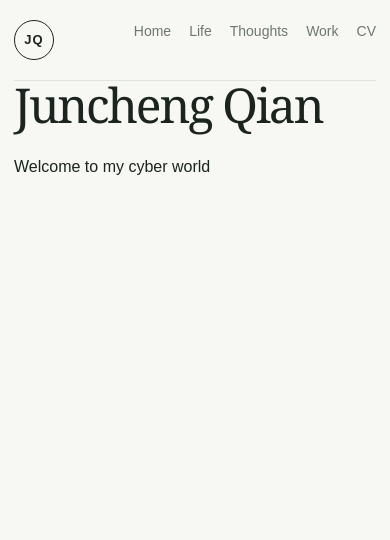
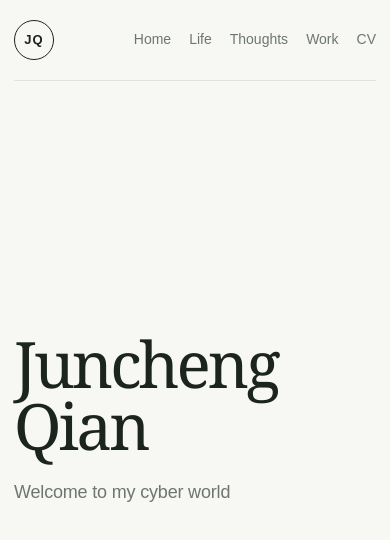
Before and after one commit to DandE9996/QJC_website, a Next.js app: page / in a window 390 px wide. Shown: the top 540 px of the page. Built offline with nearby package versions, Linux system fonts and the light colour scheme.

Commit message:
Refine page transition animation

```diff
--- a/app/globals.css
+++ b/app/globals.css
@@ -55,6 +55,14 @@ a {
   font-size: 13px;
   font-weight: 700;
   letter-spacing: 0.08em;
+  transition: transform 220ms ease, background-color 220ms ease, color 220ms ease;
+}
+
+.site-name:hover,
+.site-name:focus-visible {
+  transform: scale(1.04);
+  background: var(--text);
+  color: var(--background);
 }
 
 .site-nav {
@@ -65,12 +73,71 @@ a {
 }
 
 .site-nav a {
-  transition: color 160ms ease;
+  position: relative;
+  padding: 8px 0;
+  transition: color 220ms ease;
+}
+
+.site-nav a::after {
+  content: "";
+  position: absolute;
+  right: 0;
+  bottom: 3px;
+  left: 0;
+  height: 1px;
+  background: var(--text);
+  transform: scaleX(0);
+  transform-origin: right;
+  transition: transform 240ms cubic-bezier(0.22, 1, 0.36, 1);
 }
 
 .site-nav a:hover,
 .site-nav a:focus-visible {
   color: var(--text);
+}
+
+.site-nav a:hover::after,
+.site-nav a:focus-visible::after {
+  transform: scaleX(1);
+  transform-origin: left;
+}
+
+.route-transition {
+  animation: route-in 380ms cubic-bezier(0.22, 1, 0.36, 1) both;
+}
+
+@keyframes route-in {
+  from {
+    opacity: 0;
+    transform: translateY(8px);
+  }
+
+  to {
+    opacity: 1;
+    transform: translateY(0);
+  }
+}
+
+.home-hero {
+  min-height: calc(100svh - 89px);
+  display: flex;
+  align-items: center;
+}
+
+.home-intro {
+  padding: 4vh 0 14vh;
+}
+
+.home-intro h1 {
+  margin-bottom: 20px;
+  font-size: clamp(64px, 11vw, 132px);
+}
+
+.home-intro p {
+  margin: 0;
+  color: var(--muted);
+  font-size: clamp(18px, 2.2vw, 24px);
+  letter-spacing: -0.01em;
 }
 
 .hero {
@@ -205,16 +272,6 @@ h3 {
   font-size: 14px;
 }
 
-.site-footer {
-  display: flex;
-  justify-content: space-between;
-  gap: 24px;
-  padding: 34px 0 48px;
-  border-top: 1px solid var(--line);
-  color: var(--muted);
-  font-size: 13px;
-}
-
 @media (max-width: 760px) {
   .site-shell {
     width: min(calc(100% - 28px), var(--max-width));
@@ -231,6 +288,14 @@ h3 {
     justify-content: flex-end;
     gap: 10px 18px;
     max-width: 260px;
+  }
+
+  .home-hero {
+    min-height: calc(100svh - 81px);
+  }
+
+  .home-intro {
+    padding: 0 0 10vh;
   }
 
   .hero {
@@ -255,8 +320,20 @@ h3 {
   .link-row .arrow {
     display: none;
   }
+}
 
-  .site-footer {
-    flex-direction: column;
+@media (prefers-reduced-motion: reduce) {
+  html {
+    scroll-behavior: auto;
+  }
+
+  .route-transition {
+    animation: none;
+  }
+
+  .site-name,
+  .site-nav a,
+  .site-nav a::after {
+    transition: none;
   }
 }
```
